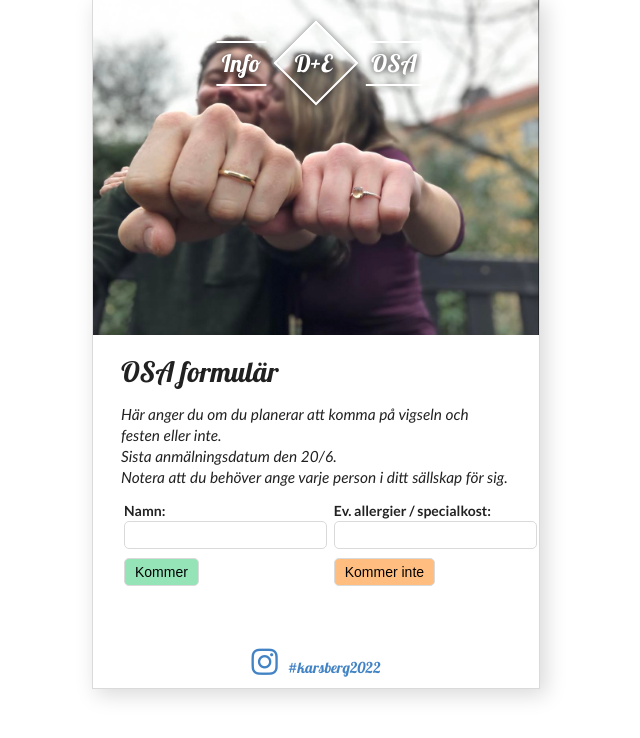
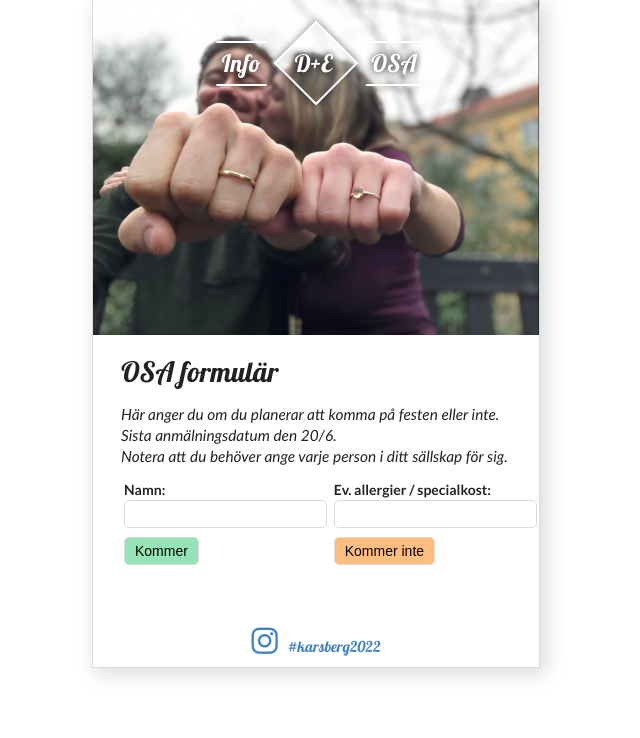
Before and after one commit to OskarRubensson/weddingsite, a React (Create React App) app: page /#/osa in a window 1280 px wide. Shown: the top 738 px of the page, without its empty margins (324-964 px from the left). Built offline with nearby package versions, Linux system fonts and the light colour scheme.

Commit message:
Changed some texts

```diff
--- a/src/partials/Fest.js
+++ b/src/partials/Fest.js
@@ -9,7 +9,7 @@ function Fest({children}){
         <img className="imgDiv" src={require("../img/bg2.jpg")} alt="Voxna kyrka"></img>
         <div className="textWrapper">
           <h1>OSA formulär</h1>
-          <i className="noStyle">Här anger du om du planerar att komma på vigseln och festen eller inte. <br />
+          <i className="noStyle">Här anger du om du planerar att komma på festen eller inte. <br />
           Sista anmälningsdatum den 20/6.
           <br />Notera att du behöver ange varje person i ditt sällskap för sig.</i>
           <OSAForm />
--- a/src/partials/Info.js
+++ b/src/partials/Info.js
@@ -54,7 +54,7 @@ function Info({ children }) {
                 </span>
                 <h3>Barn</h3>
                 <span className="noStyle">
-                    Barn är underbara, men denna dag väljer vi att fira i vuxet sällskap.
+                    Barn är underbara, men middagen i Jössebo väljer vi att fira i vuxet sällskap.
                     Med undantag för ammande spädbarn, brudgummens syskonbarn och brudens kusiner.
                 </span>
 
```
